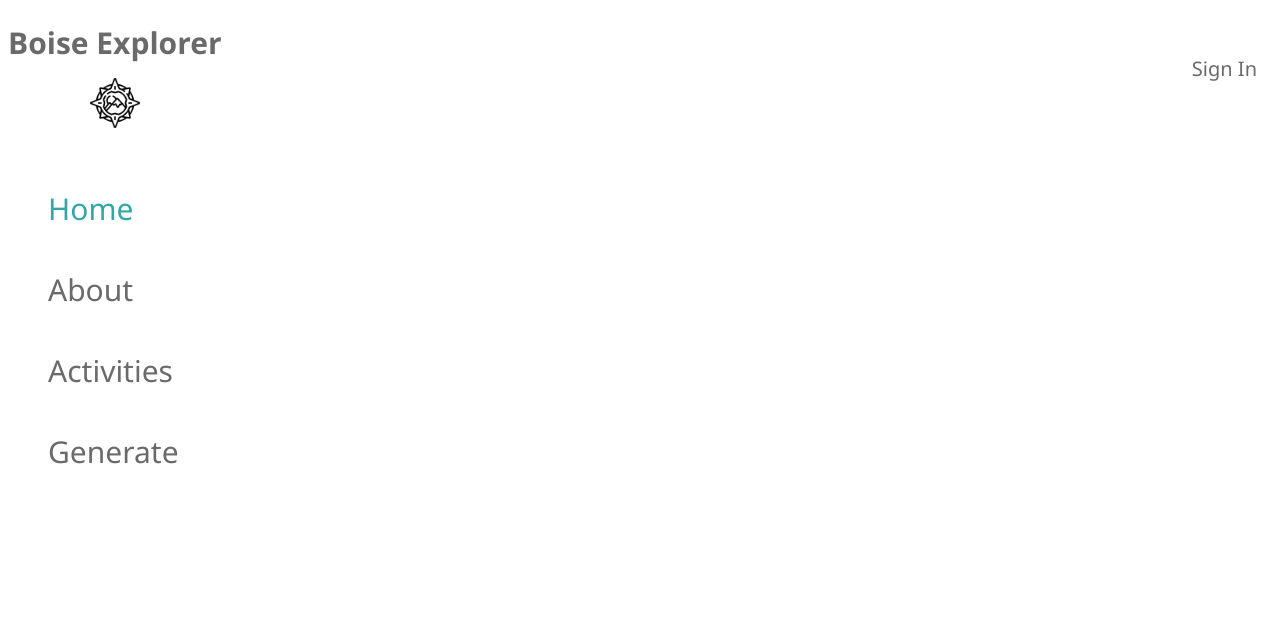
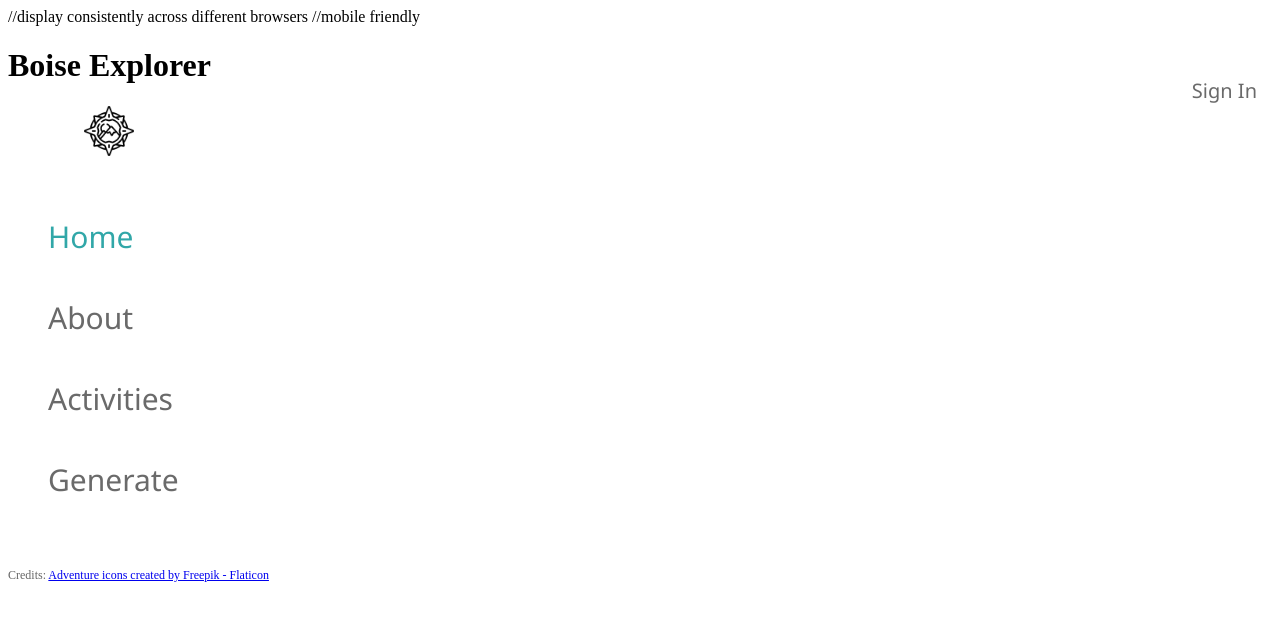
Before and after one commit to chiaraaltobelli/BoiseExplorer, a PHP site: page / in a window 1280 px wide. Shown: the top 621 px of the page. Run offline with PHP 8.4, Linux system fonts and the light colour scheme.

Commit message:
Update index

```diff
--- a/index.html
+++ b/index.html
@@ -1,24 +1,29 @@
 <!DOCTYPE html>
-<html>
+<html lang="en">
 <head>
+    <meta charset="UTF-8"> //display consistently across different browsers
+    <meta name="viewport" content="width=device-width, initial-scale=1.0"> //mobile friendly
     <title>Boise Explorer</title>
     <link rel="stylesheet" href="style.css">
 </head>
 <body>
     <header class="site-header">
-         <div class="branding h1">
+        <div class="branding">
             <h1>Boise Explorer</h1>
-      <img src="images/adventurous.png" alt="Boise Explorer" class="branding-icon">
+            <img src="images/adventurous.png" alt="Boise Explorer Logo" class="branding-icon">
         </div>
         <a href="sign-in.html" class="sign-in-btn">Sign In</a>
     </header>
     <nav class="navbar">
         <ul class="nav-links">
-           <li><a href="index.html"class="active">Home</a></li>
+            <li><a href="index.html" class="active">Home</a></li>
             <li><a href="about.html">About</a></li>
             <li><a href="activities.html">Activities</a></li>
             <li><a href="generate.html">Generate</a></li>
         </ul>
     </nav>
+    <footer>
+        <p>Credits: <a href="https://www.flaticon.com/free-icons/adventure" title="adventure icons">Adventure icons created by Freepik - Flaticon</a></p>
+    </footer>
 </body>
 </html>
--- a/style.css
+++ b/style.css
@@ -1,3 +1,5 @@
+<a href="https://www.flaticon.com/free-icons/adventure" title="adventure icons">Adventure icons created by Freepik - Flaticon</a>
+
 h1 {
     color: #6a6a6a;
     background-color: white;
@@ -12,6 +14,12 @@ h1 {
     align-items: center;
     justify-content: space-between;
 }
+
+footer p {
+  font-size: 0.75em;
+  color: #666;
+}
+
 
 .branding, .spacer {
     align-items: left;
```
Lines whose indentation alone changed are shown as unchanged.
